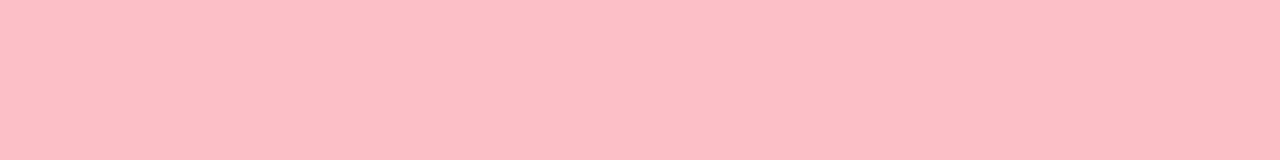
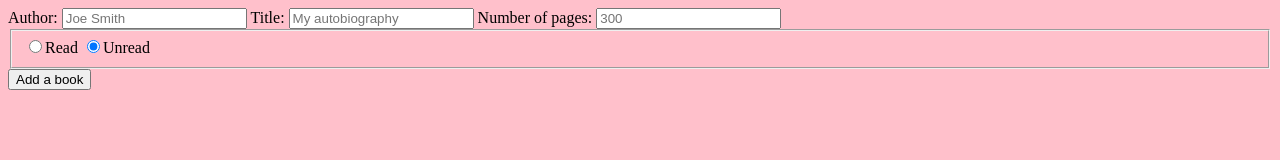
Before and after one commit to amadejaop/TOP-library-project, a plain HTML site: page index.html in a window 1280 px wide. Drawn offline with Linux system fonts and the light colour scheme.

Commit message:
Add basic form to html

```diff
--- a/index.html
+++ b/index.html
@@ -7,7 +7,19 @@
     <link rel="stylesheet" href="./styles.css">
 </head>
 <body>
-
+    <form action="POST">
+        <label for="author">Author:</label>
+        <input type="text" id="author" placeholder="Joe Smith" name="author" required>
+        <label for="title">Title:</label>
+        <input type="text" id="title" placeholder="My autobiography" name="title" required>
+        <label for="num-pages">Number of pages:</label>
+        <input type="number" id="num-pages" placeholder="300" name="num-pages" required>
+        <fieldset>
+            <label for="read"><input type="radio" id="read" name="read-status" value="read">Read</label>
+            <label for="unread"><input type="radio" id="unread" name="read-status" value="unread" checked required >Unread</label>
+        </fieldset>
+        <button type="submit">Add a book</button>
+    </form>
 
     <script src="./script.js"></script>
 </body>
--- a/script.js
+++ b/script.js
@@ -1,14 +1,18 @@
 const myLibrary = [];
 
-function Book(title, author, pages, read) {
+let i = 0;
+
+function Book(title, author, pages, read, index) {
     this.title = title;
     this.author = author;
     this.pages = pages;
     this.read = read;
+    this.index = index;
 }
 
 function addBookToLibrary() {
-    // function for adding books to the array
+    myLibrary[i] = new Book ();
+    i++;
 }
 
 // function that displays all of the books on the page
```
